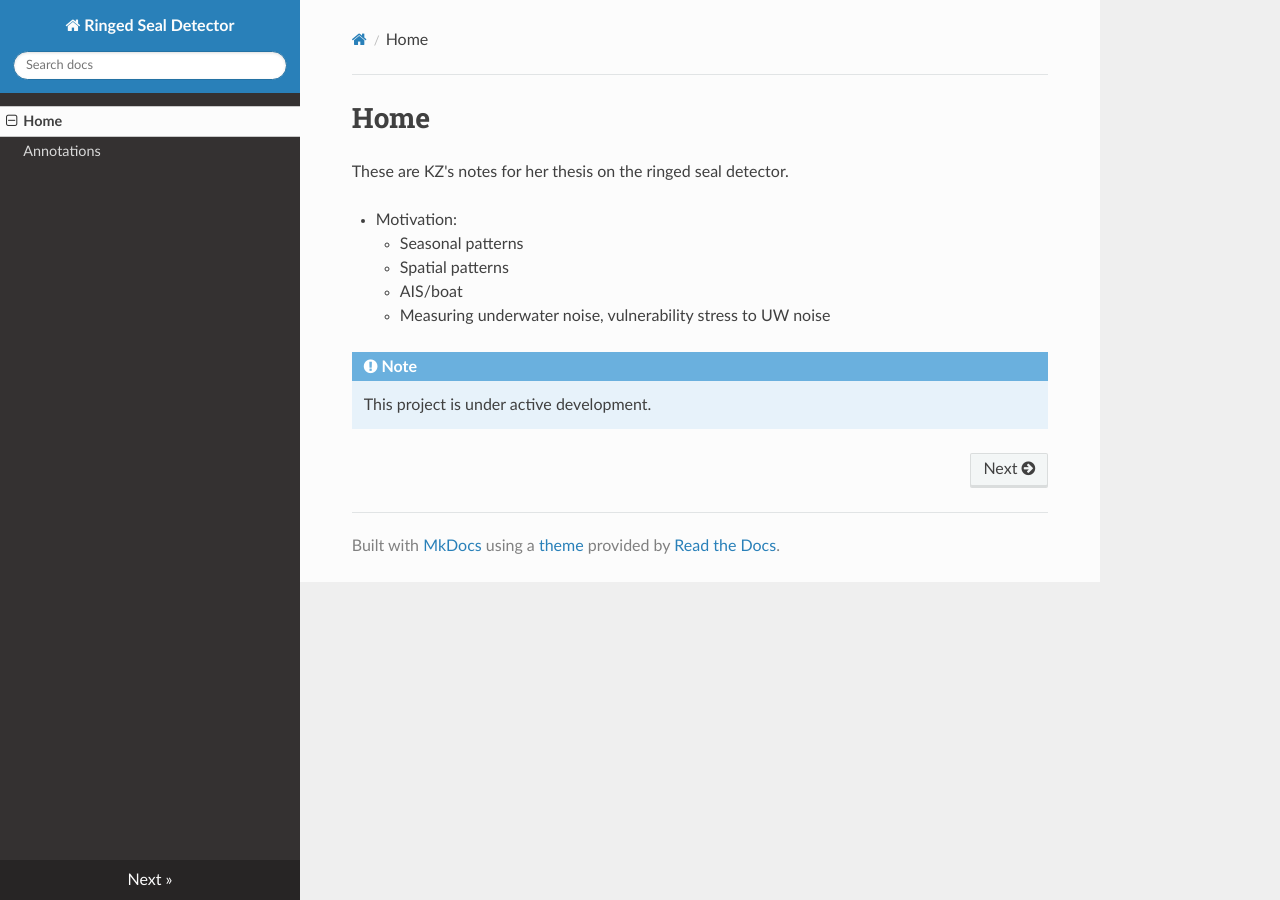
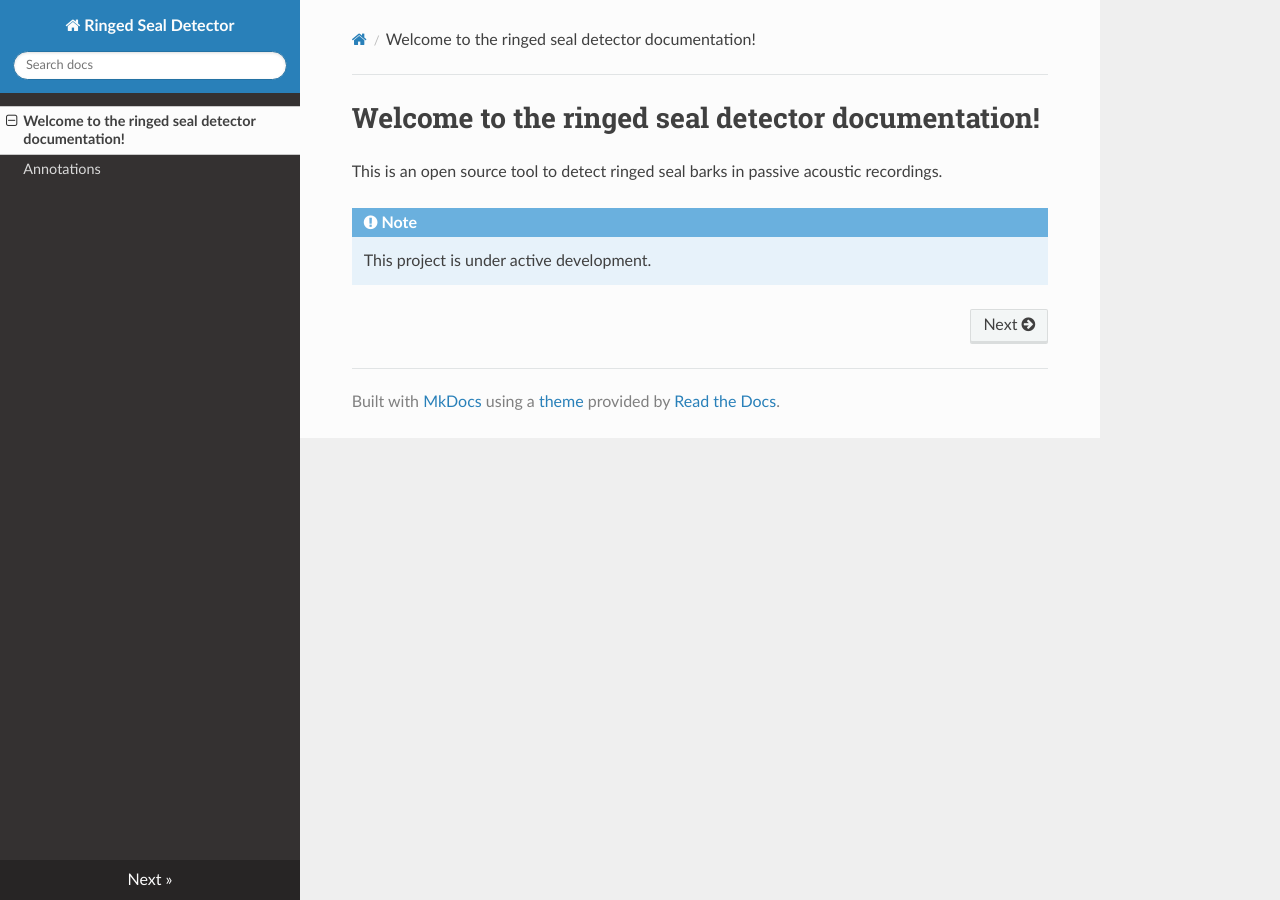
Before and after one commit to karlzam/ringed-seal-detector-docs, an MkDocs documentation site: the page built from docs/index.md, in a window 1280 px wide. Built offline with MkDocs 1.6.1, drawn with Linux system fonts in a browser that asks for light colours; nearby versions of some CDN libraries.

Commit message:
Minor alteration

```diff
--- a/README.md
+++ b/README.md
@@ -1,2 +1,2 @@
-Home
+Welcome to the ringed seal detector documentation!
 ===============================================
--- a/docs/index.md
+++ b/docs/index.md
@@ -1,12 +1,6 @@
 {!README.md!}
 
-These are KZ's notes for her thesis on the ringed seal detector.
-
-- Motivation:
-    - Seasonal patterns
-      - Spatial patterns
-      - AIS/boat
-      - Measuring underwater noise, vulnerability stress to UW noise
+This is an open source tool to detect ringed seal barks in passive acoustic recordings.
 
 !!! note
 
```
Also changed, not shown: docs/annotations.md (+1 -1 lines).
